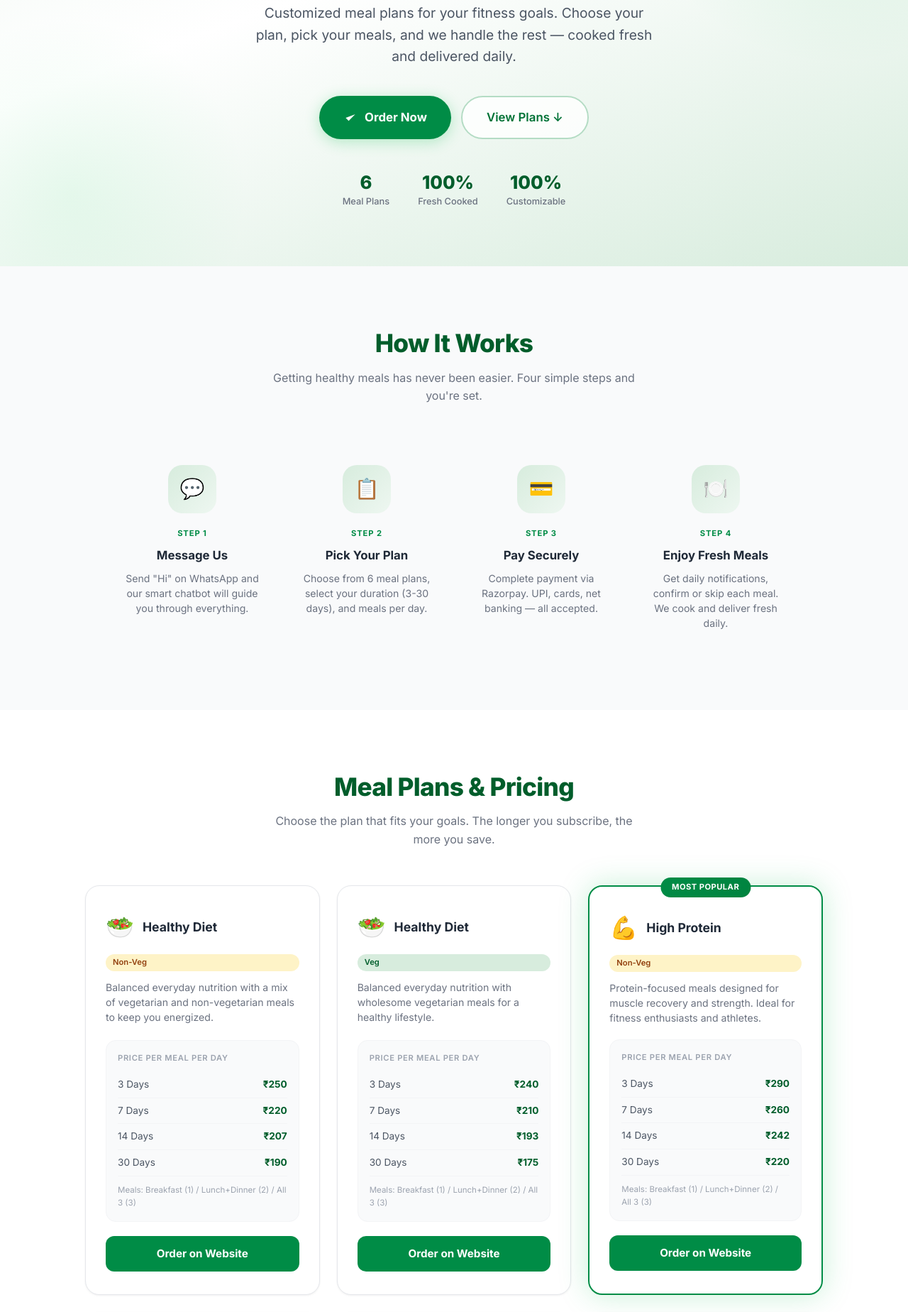
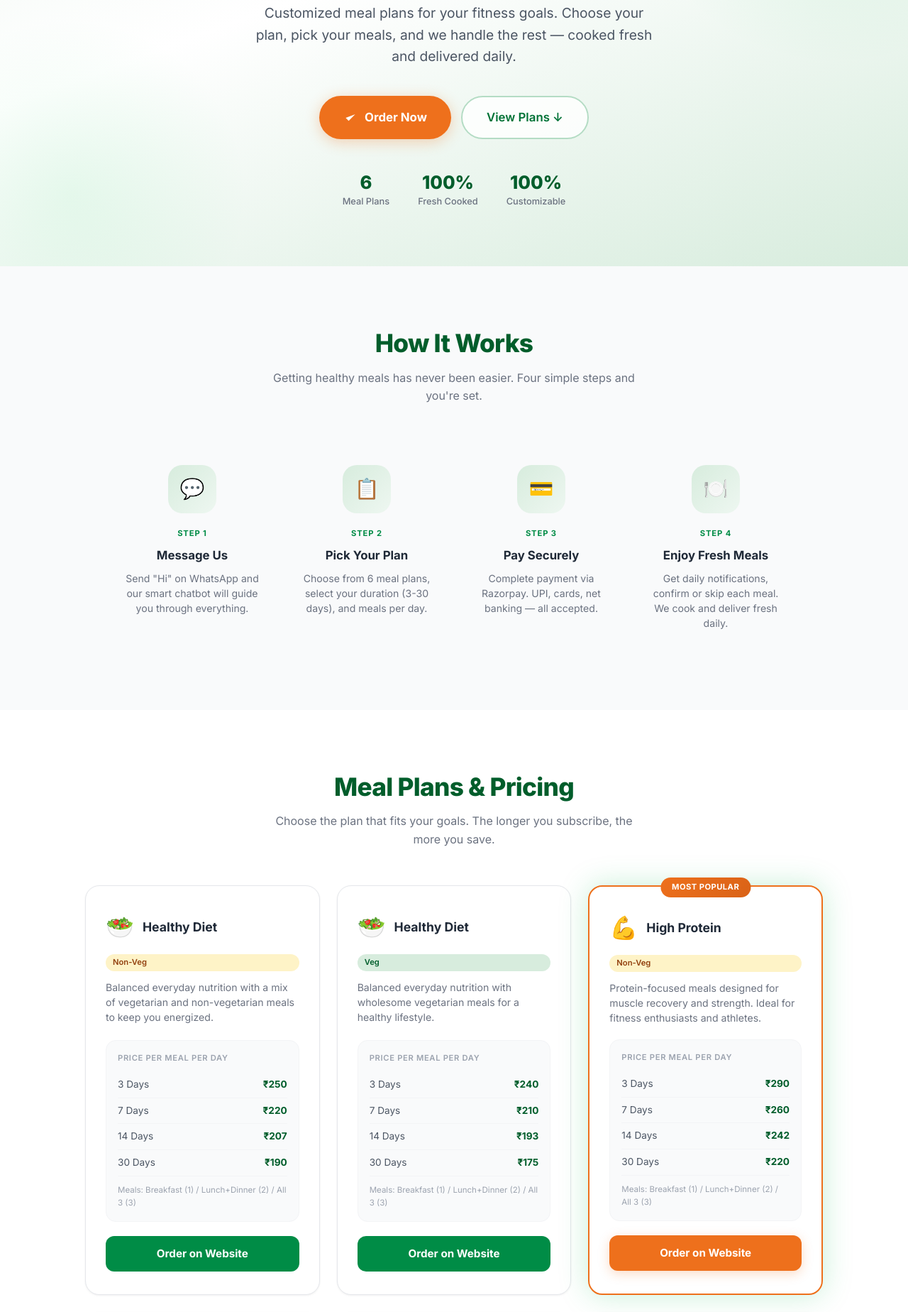
Before and after one commit to afr4z/fitfuel-official, a website: page public/index.html in a window 1280 px wide. Shown: the part 376-2224 px from the top of the page at 71% size. Drawn offline with Linux system fonts and the light colour scheme; no server answers.

Commit message:
feat(index): orange accents on hero CTA + featured plan card (border, glow, Most Popular pill, scoped CTA)

```diff
--- a/public/index.html
+++ b/public/index.html
@@ -43,9 +43,9 @@
     .gradient-text { background: linear-gradient(135deg, var(--green-500), var(--green-700)); -webkit-background-clip: text; -webkit-text-fill-color: transparent; background-clip: text; }
     .hero-subtitle { font-size: clamp(1rem, 2vw, 1.2rem); color: var(--gray-600); margin-bottom: 40px; max-width: 560px; margin-left: auto; margin-right: auto; animation: hero-slide 0.7s var(--ease-out) 0.5s both; }
     .hero-buttons { display: flex; gap: 14px; justify-content: center; flex-wrap: wrap; animation: hero-slide 0.7s var(--ease-out) 0.65s both; }
-    .btn-primary { display: inline-flex; align-items: center; gap: 10px; background: var(--green-500); color: #fff; padding: 15px 34px; border-radius: var(--radius-full); font-size: 1.05rem; font-weight: 700; transition: all 0.3s var(--ease-base); box-shadow: 0 4px 20px rgba(34,197,94,0.3); position: relative; overflow: hidden; cursor: pointer; border: none; }
+    .btn-primary { display: inline-flex; align-items: center; gap: 10px; background: var(--orange-500); color: #fff; padding: 15px 34px; border-radius: var(--radius-full); font-size: 1.05rem; font-weight: 700; transition: all 0.3s var(--ease-base); box-shadow: 0 4px 20px rgba(238,112,28,0.3); position: relative; overflow: hidden; cursor: pointer; border: none; }
     .btn-primary::before { content: ""; position: absolute; inset: 0; background: linear-gradient(135deg, rgba(255,255,255,0.2), transparent); opacity: 0; transition: opacity 0.15s; }
-    .btn-primary:hover { background: var(--green-600); transform: translateY(-2px); box-shadow: 0 8px 30px rgba(34,197,94,0.4); }
+    .btn-primary:hover { background: var(--orange-600); transform: translateY(-2px); box-shadow: 0 8px 30px rgba(238,112,28,0.4); }
     .btn-primary:hover::before { opacity: 1; }
     .btn-primary:active { transform: translateY(0) scale(0.98); }
     .btn-secondary { display: inline-flex; align-items: center; gap: 10px; background: rgba(255,255,255,0.8); backdrop-filter: blur(8px); color: var(--green-700); padding: 15px 34px; border-radius: var(--radius-full); font-size: 1.05rem; font-weight: 600; border: 2px solid var(--green-200); transition: all 0.3s var(--ease-base); cursor: pointer; }
@@ -75,9 +75,9 @@
     .plans-grid { display: grid; grid-template-columns: repeat(auto-fit, minmax(300px, 1fr)); gap: 24px; max-width: 1040px; margin: 0 auto; }
     .plan-card { background: #fff; border-radius: 20px; box-shadow: var(--shadow-sm); padding: 32px 28px; border: 1px solid var(--gray-200); transition: all 0.4s var(--ease-out); display: flex; flex-direction: column; position: relative; }
     .plan-card:hover { box-shadow: var(--shadow-lg); transform: translateY(-6px); border-color: var(--green-200); }
-    .plan-card.featured { border: 2px solid var(--green-500); box-shadow: var(--shadow-glow); }
-    .plan-card.featured:hover { box-shadow: 0 0 60px rgba(34,197,94,0.3); }
-    .plan-card.featured::before { content: "Most Popular"; position: absolute; top: -13px; left: 50%; transform: translateX(-50%); background: linear-gradient(135deg, var(--green-500), var(--green-600)); color: #fff; font-size: 0.7rem; font-weight: 700; padding: 5px 16px; border-radius: var(--radius-full); text-transform: uppercase; letter-spacing: 0.04em; white-space: nowrap; }
+    .plan-card.featured { border: 2px solid var(--orange-500); box-shadow: var(--shadow-glow); }
+    .plan-card.featured:hover { box-shadow: 0 0 60px rgba(238,112,28,0.3); }
+    .plan-card.featured::before { content: "Most Popular"; position: absolute; top: -13px; left: 50%; transform: translateX(-50%); background: linear-gradient(135deg, var(--orange-500), var(--orange-600)); color: #fff; font-size: 0.7rem; font-weight: 700; padding: 5px 16px; border-radius: var(--radius-full); text-transform: uppercase; letter-spacing: 0.04em; white-space: nowrap; }
     .plan-header { display: flex; align-items: center; gap: 12px; margin-bottom: 12px; }
     .plan-emoji { font-size: 2rem; transition: transform 0.3s var(--ease-out); }
     .plan-card:hover .plan-emoji { transform: scale(1.15) rotate(-5deg); }
@@ -98,6 +98,8 @@
     .plan-cta:hover { background: var(--green-600); transform: translateY(-1px); box-shadow: 0 4px 16px rgba(34,197,94,0.3); }
     .plan-cta:hover::before { opacity: 1; }
     .plan-cta:active { transform: translateY(0) scale(0.98); }
+    .plan-card.featured .plan-cta { background: var(--orange-500); box-shadow: 0 4px 16px rgba(238,112,28,0.25); }
+    .plan-card.featured .plan-cta:hover { background: var(--orange-600); box-shadow: 0 6px 20px rgba(238,112,28,0.35); }
 
     .features-grid { display: grid; grid-template-columns: repeat(3, 1fr); gap: 20px; max-width: 960px; margin: 0 auto; }
     .feature { background: rgba(255,255,255,0.7); backdrop-filter: blur(8px); border-radius: 18px; padding: 28px 24px; border: 1px solid rgba(229,231,235,0.6); transition: all 0.35s var(--ease-out); }
```
